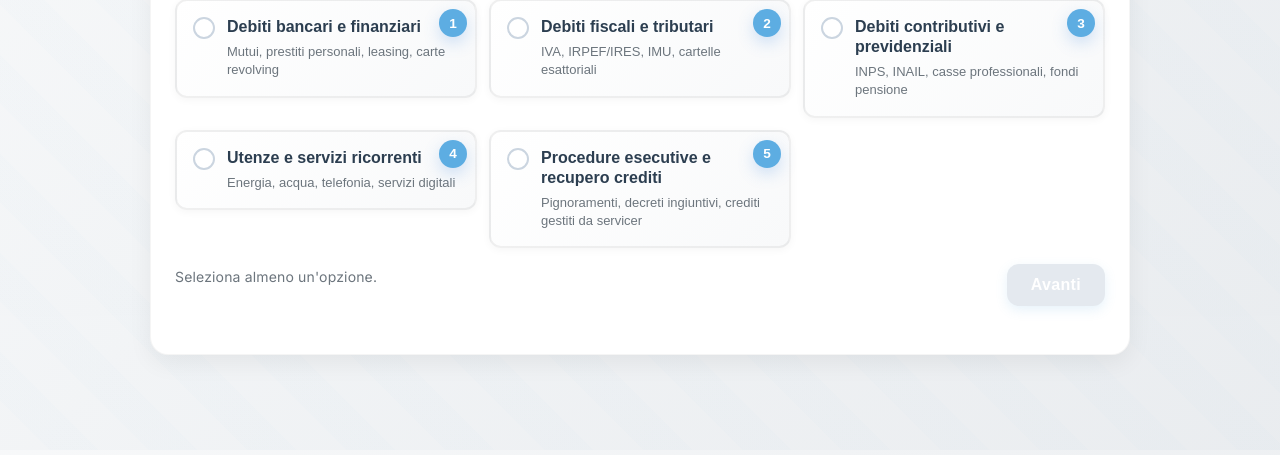
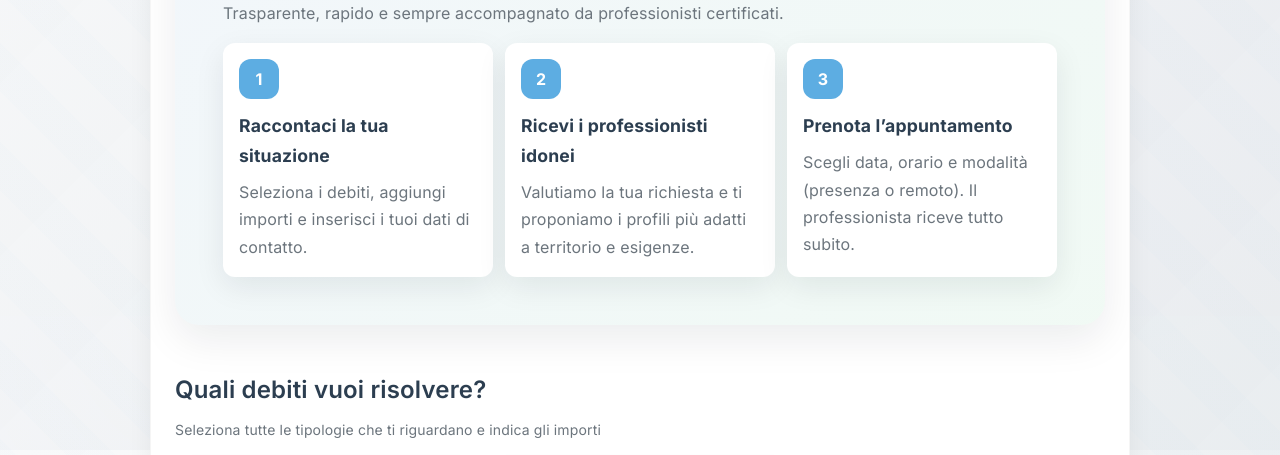
Before and after one commit to gianlucacollia/Debito_Zero_Solvo, a plain HTML site: page index.html in a window 1280 px wide. Shown: the part 484-939 px from the top of the page. Drawn offline with nearby package versions, Linux system fonts and the light colour scheme; a script that the page names is missing.

Commit message:
Add files via upload

```diff
--- a/index.html
+++ b/index.html
@@ -150,6 +150,29 @@
         </div>
       </div>
 
+      <!-- Process Overview -->
+      <section class="process-card" aria-label="Come funziona">
+        <h2 class="process-title">Come funziona Solvo in 3 passi</h2>
+        <p class="process-subtitle">Trasparente, rapido e sempre accompagnato da professionisti certificati.</p>
+        <div class="process-grid">
+          <article class="process-step">
+            <span class="process-number">1</span>
+            <h3>Raccontaci la tua situazione</h3>
+            <p>Seleziona i debiti, aggiungi importi e inserisci i tuoi dati di contatto.</p>
+          </article>
+          <article class="process-step">
+            <span class="process-number">2</span>
+            <h3>Ricevi i professionisti idonei</h3>
+            <p>Valutiamo la tua richiesta e ti proponiamo i profili più adatti a territorio e esigenze.</p>
+          </article>
+          <article class="process-step">
+            <span class="process-number">3</span>
+            <h3>Prenota l’appuntamento</h3>
+            <p>Scegli data, orario e modalità (presenza o remoto). Il professionista riceve tutto subito.</p>
+          </article>
+        </div>
+      </section>
+
       <!-- Step 1: Debt Type Selection -->
       <section id="step1" class="card">
         <h2 class="question">Quali debiti vuoi risolvere?</h2>
@@ -242,7 +265,6 @@
           <button type="button" id="to2" class="btn" disabled>Avanti</button>
         </div>
       </section>
-
       <!-- Step 2: Personal Data -->
       <section id="step2" class="card" hidden>
         <h2 class="question">Come possiamo contattarti?</h2>
--- a/styles.css
+++ b/styles.css
@@ -616,6 +616,63 @@ h3 {
 /* ==================== CARD ==================== */
 .card {
   animation: fadeInSlide 0.4s ease-out;
+}
+
+.process-card {
+  margin-top: var(--spacing-xl);
+  padding: clamp(20px, 4vw, 48px);
+  border-radius: 24px;
+  background: linear-gradient(135deg, rgba(90, 144, 202, 0.08), rgba(72, 187, 120, 0.08));
+  box-shadow: 0 15px 40px rgba(15, 23, 42, 0.08);
+}
+
+.process-title {
+  margin: 0;
+  font-size: clamp(1.5rem, 2.5vw, 2rem);
+  color: var(--text-primary);
+}
+
+.process-subtitle {
+  margin: var(--spacing-sm) 0 var(--spacing-lg);
+  color: var(--text-muted);
+  font-size: 1rem;
+}
+
+.process-grid {
+  display: grid;
+  gap: var(--spacing-md);
+  grid-template-columns: repeat(auto-fit, minmax(200px, 1fr));
+}
+
+.process-step {
+  background: #fff;
+  border-radius: var(--radius-lg);
+  padding: var(--spacing-lg);
+  box-shadow: 0 10px 30px rgba(15, 23, 42, 0.08);
+  position: relative;
+}
+
+.process-number {
+  width: 40px;
+  height: 40px;
+  border-radius: 12px;
+  background: var(--accent);
+  color: #fff;
+  display: inline-flex;
+  align-items: center;
+  justify-content: center;
+  font-weight: 700;
+  margin-bottom: var(--spacing-md);
+}
+
+.process-step h3 {
+  margin: 0 0 var(--spacing-sm);
+  font-size: 1.1rem;
+}
+
+.process-step p {
+  margin: 0;
+  color: var(--text-muted);
 }
 
 @keyframes fadeInSlide {
```
